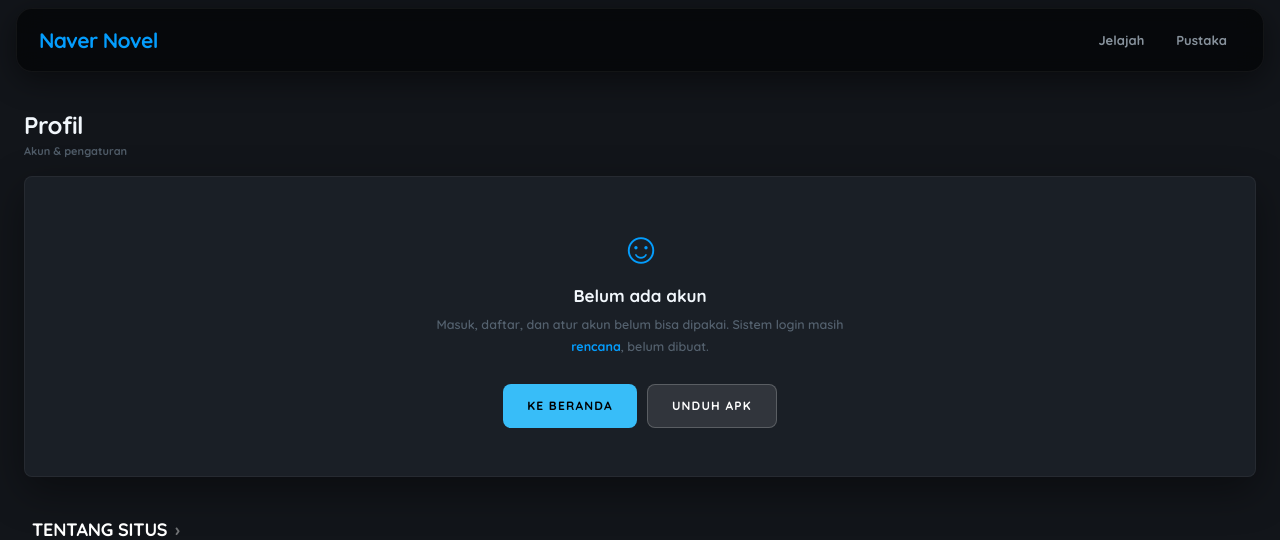
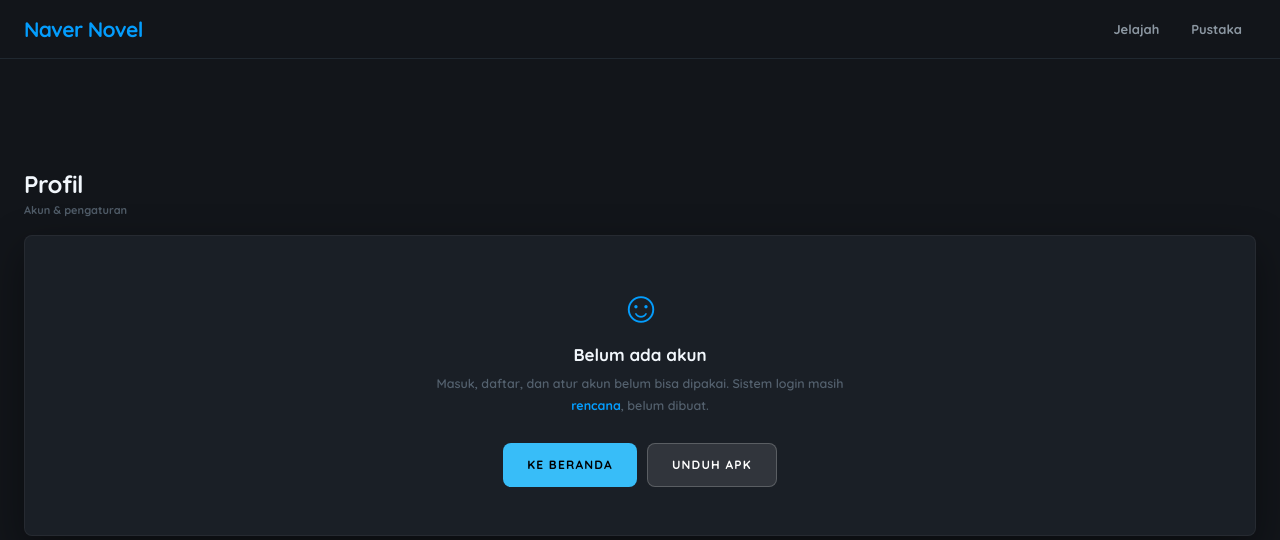
Before and after one commit to HiuraKiyowoo/Naver-Web, a FastAPI app: page /profil in a window 1280 px wide. Shown: the top 540 px of the page. Run offline with FastAPI, Linux system fonts and the light colour scheme.

Commit message:
Header tidak floating lagi: position static nempel di atas (ikut scroll), melebar penuh + garis bawah tipis; padding-top hero/detail disesuaikan

```diff
--- a/static/miruro.css
+++ b/static/miruro.css
@@ -45,14 +45,15 @@ img { display: block; }
 .wadah { max-width: 1280px; margin: 0 auto; padding: 0 24px; }
 .redup { color: var(--samar); }
 
-/* ── kepala (navbar melayang, gaya Miruro) ── */
-.kepala { position: fixed; top: 8px; left: 0; right: 0; z-index: 100; padding: 0 16px; }
+/* ── kepala (nempel di atas, TIDAK melayang) ── */
+.kepala { position: static; top: auto; left: auto; right: auto; z-index: auto;
+  padding: 0; background: #12151A; border-bottom: 1px solid var(--garis); }
 .kepala-dalam {
-  max-width: 1280px; margin: 0 auto; height: 64px;
-  background: rgba(0, 0, 0, .60); backdrop-filter: blur(14px) saturate(160%);
-  border: 1px solid rgba(255, 255, 255, .05); border-radius: 16px;
-  display: flex; align-items: center; gap: 14px; padding: 0 22px;
-  box-shadow: 0 8px 30px rgba(0, 0, 0, .45);
+  max-width: 1280px; margin: 0 auto; height: 58px;
+  background: none; backdrop-filter: none; -webkit-backdrop-filter: none;
+  border: 0; border-radius: 0;
+  display: flex; align-items: center; gap: 14px; padding: 0 24px;
+  box-shadow: none;
 }
 .logo { font-weight: 900; font-size: 21px; color: var(--cyan); letter-spacing: -.03em; }
 .logo small { display: none; }
@@ -164,7 +165,7 @@ img { display: block; }
 .cari-besar button:hover { background: var(--cyan2); }
 
 /* ── hero carousel 16:9 (paling khas Miruro) ── */
-.hero { padding-top: 92px; }
+.hero { padding-top: 18px; }
 .hero-track {
   display: flex; gap: 0; overflow-x: auto; padding: 8px 6%;
   scroll-snap-type: x mandatory; scrollbar-width: none;
@@ -314,7 +315,7 @@ img { display: block; }
   filter: blur(60px); opacity: .12; transform: scale(1.1); }
 .detail-latar::after { content: ''; position: absolute; inset: 0;
   background: rgba(10,10,12,.82); }
-.detail { position: relative; z-index: 1; padding-top: 96px; max-width: 900px;
+.detail { position: relative; z-index: 1; padding-top: 24px; max-width: 900px;
   margin: 0 auto; }
 .detail-atas { display: flex; gap: 26px; margin-bottom: 30px; }
 .detail-cover { width: 190px; flex: 0 0 auto; aspect-ratio: 2/3; object-fit: cover;
@@ -511,7 +512,7 @@ img { display: block; }
   .judul-hal h1 { font-size: 19px; }
   .bagian-kepala h2 { font-size: 15px; }
   body { padding-bottom: 100px; }
-  .detail { padding-top: 84px; }
+  .detail { padding-top: 18px; }
   .baca { padding: 80px 18px 130px; }
   .baca h1 { font-size: 19px; }
   .baca-isi { font-size: 15px; line-height: 1.9; }
```
